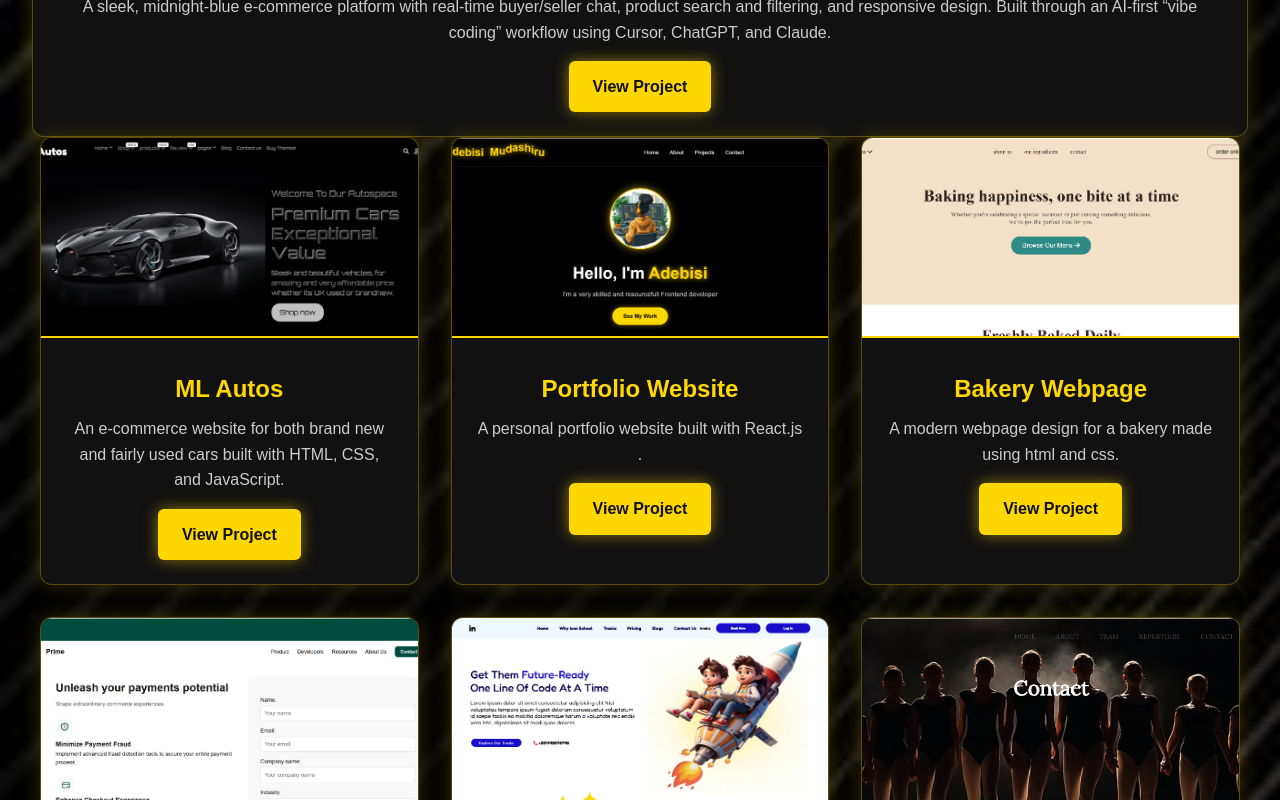
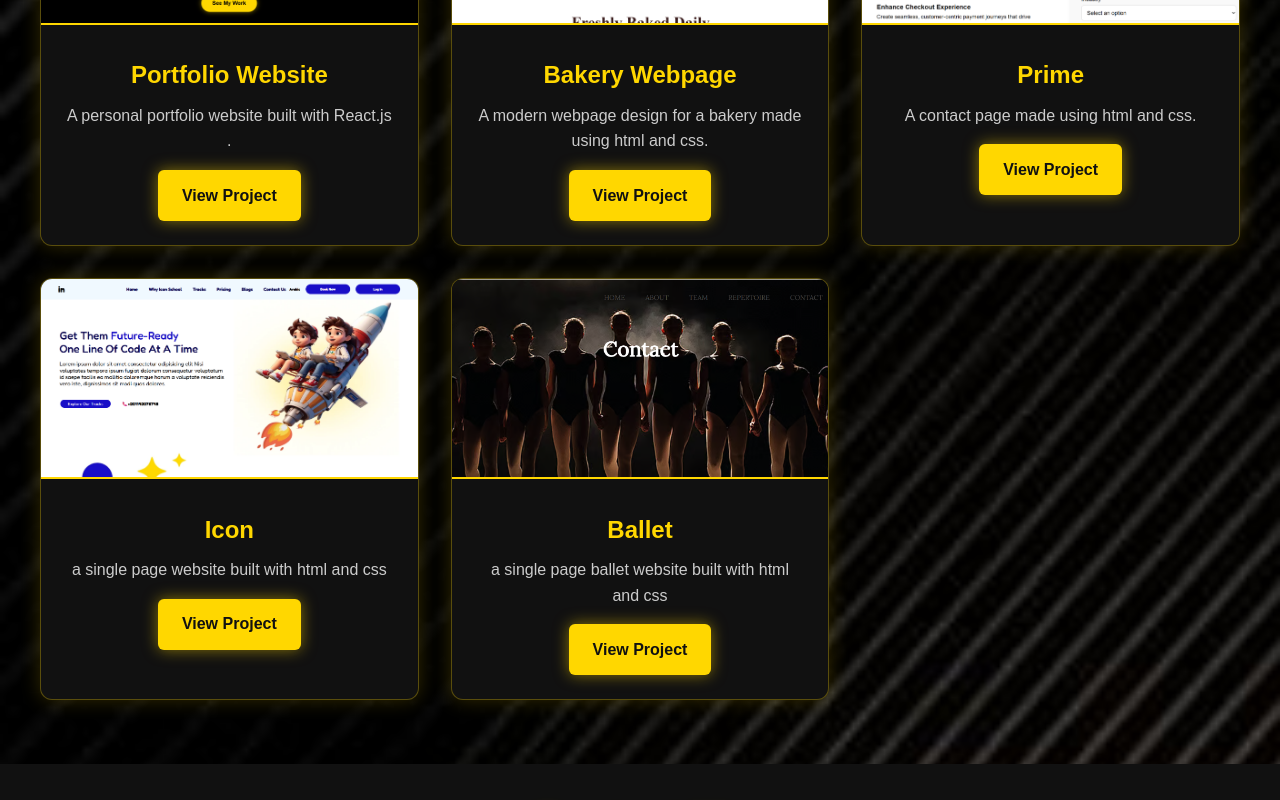
Before and after one commit to adebisi13/ADEBISI-MUDASHIRU, a React (Vite) app: page / in a window 1280 px wide. Shown: the part 3320-4120 px from the top of the page. Built offline with nearby package versions, Linux system fonts and the light colour scheme.

Commit message:
5th commit

```diff
--- a/src/App.jsx
+++ b/src/App.jsx
@@ -87,6 +87,7 @@
   <section className="projects">
     <h1>My Projects</h1>
     <p className="projects-subtitle">Here are some of my works showcasing creativity & functionality.</p>
+    <div className="projects-grid">
 
   <div className="project-card reveal">
   <img src="/crypto.png" alt="CryptoPulse crypto dashboard" className="project-image"/>
@@ -114,7 +115,6 @@
 </div>
 
 
-  <div className="projects-grid">
       <div className="project-card reveal">
         <img src="/Screenshot 2025-09-24 224927.png" alt="Project 1"/>
         <div className="project-info">
```
